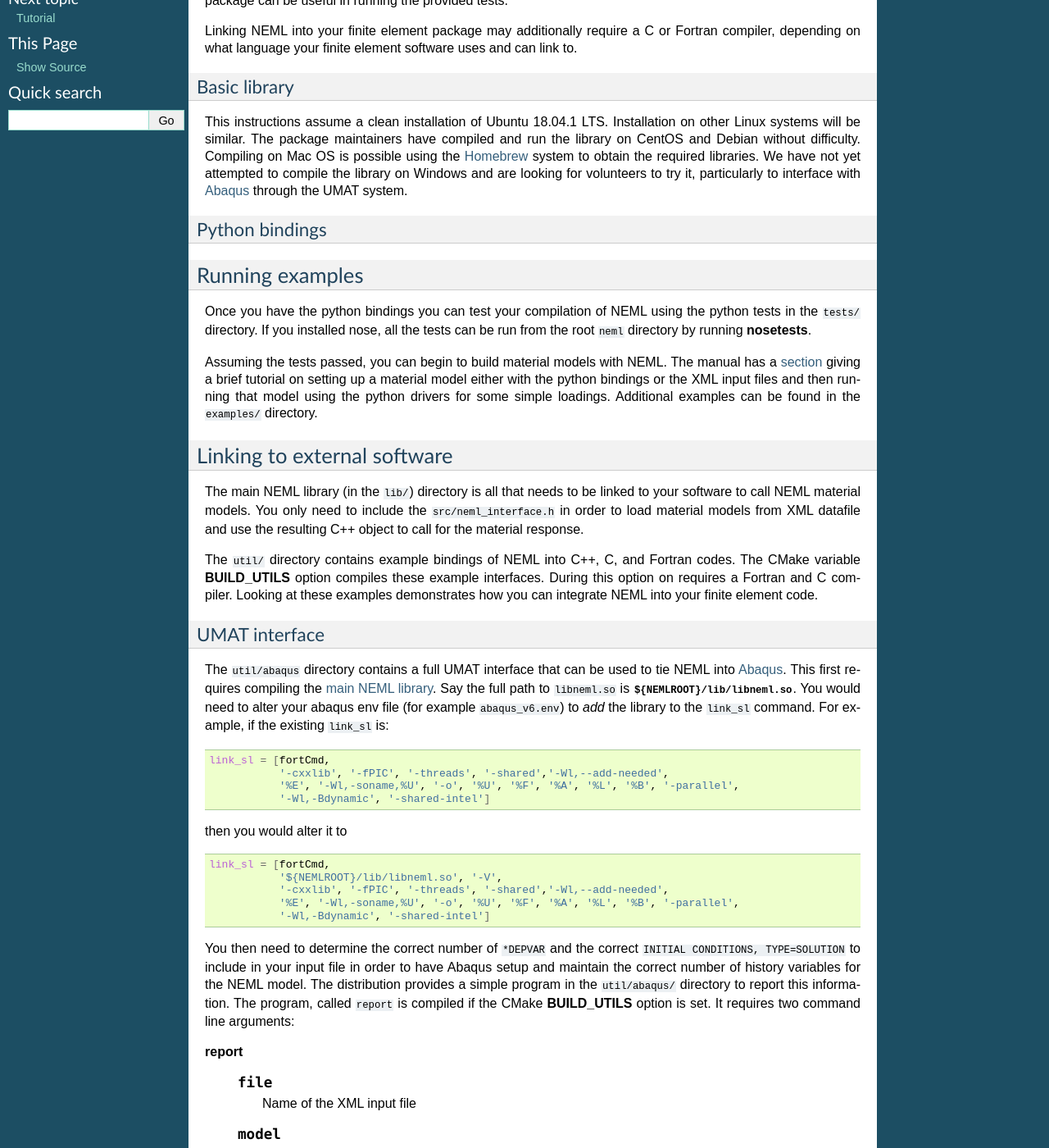
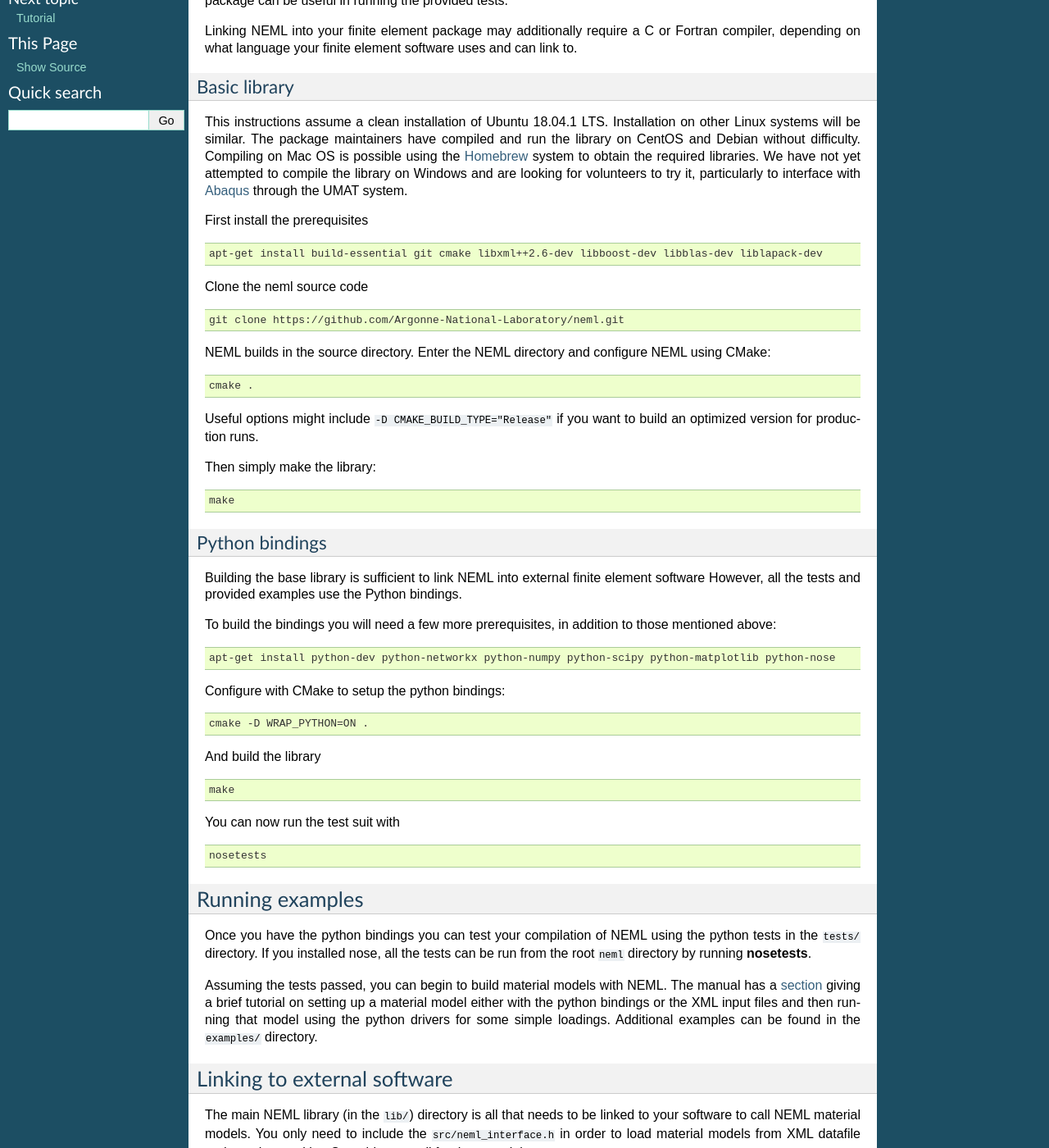
Before and after one commit to Argonne-National-Laboratory/neml, a Sphinx documentation site: the page built from doc/sphinx/started.rst, in a window 1280 px wide and 1400 px high, scrolled down 278 px. Shown: the whole window at 82% size. Built offline with Sphinx 7.4.7, drawn with Linux system fonts in a browser that asks for light colours; formulas are drawn with MathJax 3.

Commit message:
Documentation done for version 1.0.0

```diff
--- a/doc/sphinx/conf.py
+++ b/doc/sphinx/conf.py
@@ -20,7 +20,6 @@ sys.path.insert(0, os.path.join(os.path.abspath('.'), '../..'))
 
 # -- readthedocs.io doxygen build --------------------------------------------
 on_rtd = os.environ.get('READTHEDOCS') == 'True'
-print(on_rtd)
 
 if on_rtd:
   subprocess.call('cd ../doxygen; doxygen', shell = True)
--- a/doc/sphinx/started.rst
+++ b/doc/sphinx/started.rst
@@ -49,10 +49,65 @@ looking for volunteers to try it, particularly to interface with
 `Abaqus <https://www.3ds.com/products-services/simulia/products/abaqus/>`_
 through the UMAT system.
 
+First install the prerequisites
+
+.. code-block:: console
+
+   apt-get install build-essential git cmake libxml++2.6-dev libboost-dev libblas-dev liblapack-dev
+
+Clone the neml source code
+
+.. code-block:: console
+
+   git clone https://github.com/Argonne-National-Laboratory/neml.git
+
+NEML builds in the source directory.
+Enter the NEML directory and configure NEML using CMake:
+
+.. code-block:: console
+
+   cmake .
+
+Useful options might include ``-D CMAKE_BUILD_TYPE="Release"`` if you want
+to build an optimized version for production runs.
+
+Then simply make the library:
+
+.. code-block:: console
+
+   make
 
 Python bindings
 """""""""""""""
 
+Building the base library is sufficient to link NEML into external finite
+element software
+However, all the tests and provided examples use the Python bindings.
+
+To build the bindings you will need a few more prerequisites, in addition
+to those mentioned above:
+
+.. code-block:: console
+
+   apt-get install python-dev python-networkx python-numpy python-scipy python-matplotlib python-nose
+
+Configure with CMake to setup the python bindings:
+
+.. code-block:: console
+
+   cmake -D WRAP_PYTHON=ON .
+
+And build the library
+
+.. code-block:: console
+
+   make
+
+You can now run the test suit with
+
+.. code-block:: console
+
+   nosetests
 
 Running examples
 ----------------
@@ -80,7 +135,7 @@ load material models from XML datafile and use the resulting C++ object
 to call for the material response.
 
 The :file:`util/` directory contains example bindings of NEML into
-C++, C, and Fortran codes.  The CMake variable :makevar:`BUILD_UTILS` option
+C++, C, and Fortran codes.  The CMake variable ``-D BUILD_UTILS=ON`` option
 compiles these example interfaces.
 During this option on requires a Fortran and C compiler.
 Looking at these examples demonstrates how you can integrate NEML into your
@@ -120,7 +175,7 @@ have Abaqus setup and maintain the correct number of history variables for the
 NEML model.
 The distribution provides a simple program in the :file:`util/abaqus/` directory to
 report this information.
-The program, called :file:`report` is compiled if the CMake :makevar:`BUILD_UTILS` option is set.
+The program, called :file:`report` is compiled if the CMake ``BUILD_UTILS`` option is set.
 It requires two command line arguments:
 
 **report**
```
Also changed, not shown: README.md (+2 -0 lines).
